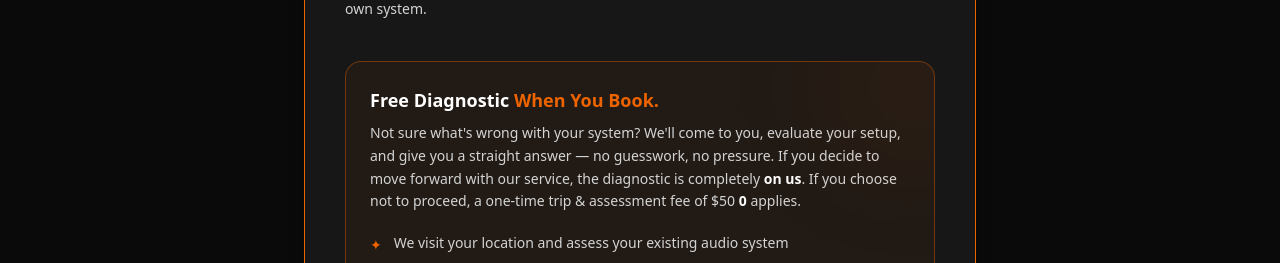
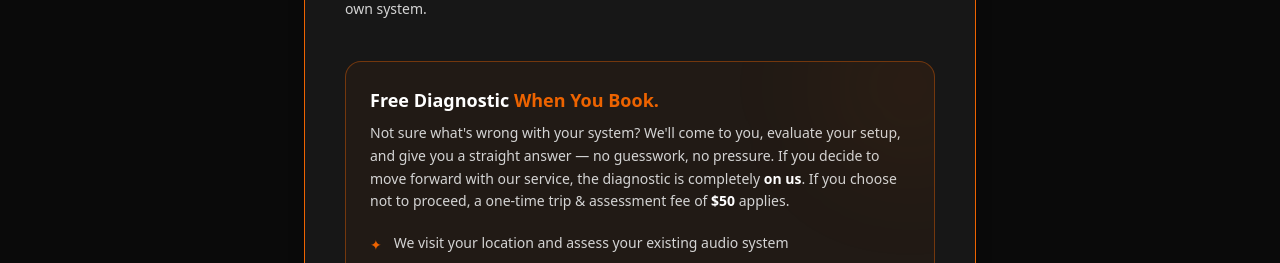
Before and after one commit to dexter806/tascosa.audio, a Next.js app: page / in a window 1280 px wide. Shown: the part 3900-4163 px from the top of the page. Built offline with nearby package versions, Linux system fonts and the light colour scheme.

Commit message:
Update index.js

```diff
--- a/pages/index.js
+++ b/pages/index.js
@@ -591,8 +591,8 @@ export default function Home() {
                     and give you a straight answer — no guesswork, no pressure. If you decide to move
                     forward with our service, the diagnostic is completely{" "}
                     <span className="text-white font-semibold">on us</span>. If you choose not to
-                    proceed, a one-time trip &amp; assessment fee of{" $50 "}
-                    <span className="text-white font-semibold">0</span> applies.
+                    proceed, a one-time trip &amp; assessment fee of{" "}
+                    <span className="text-white font-semibold">$50</span> applies.
                   </p>
                   <div className="mt-5 space-y-2">
                     {[
```
